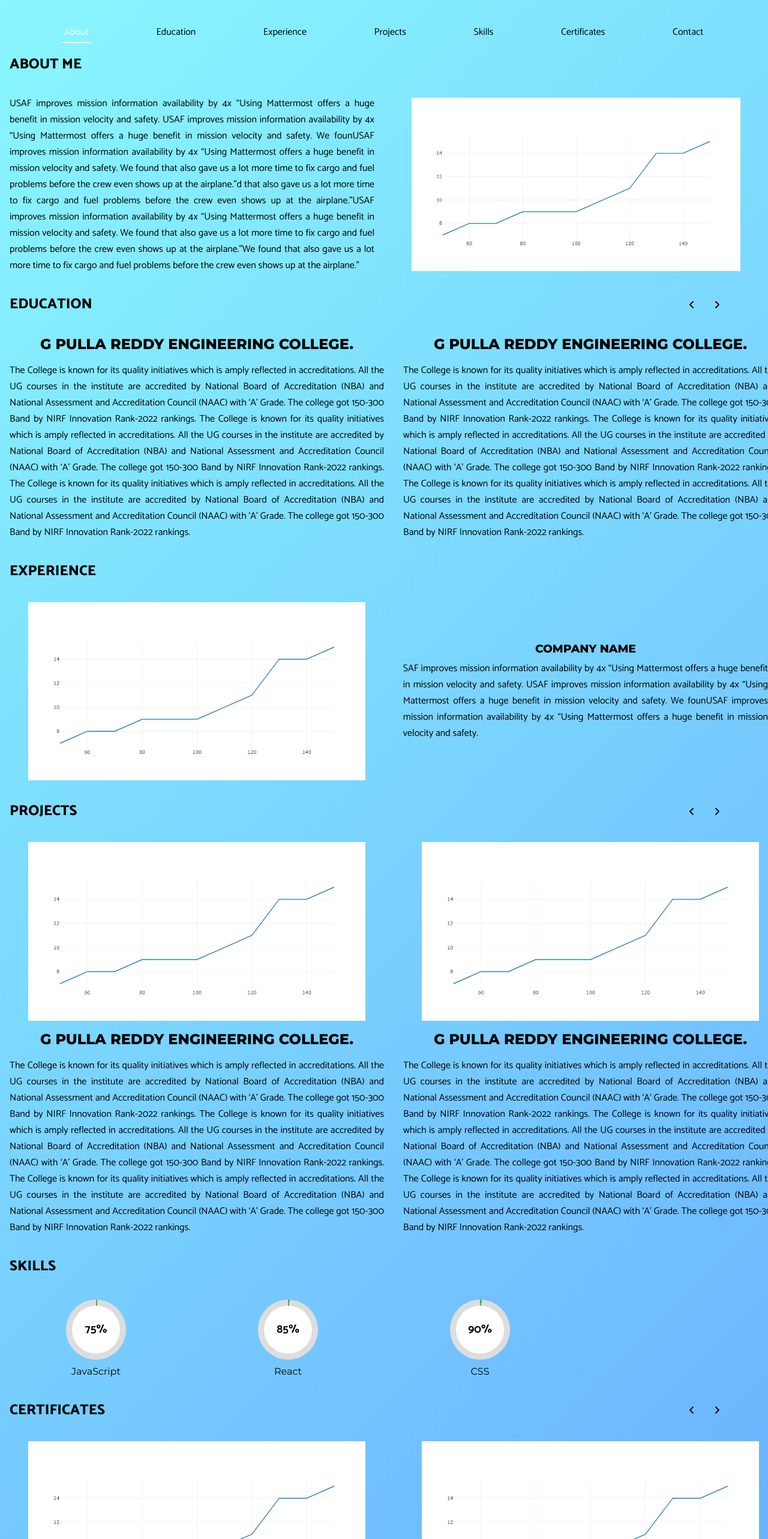
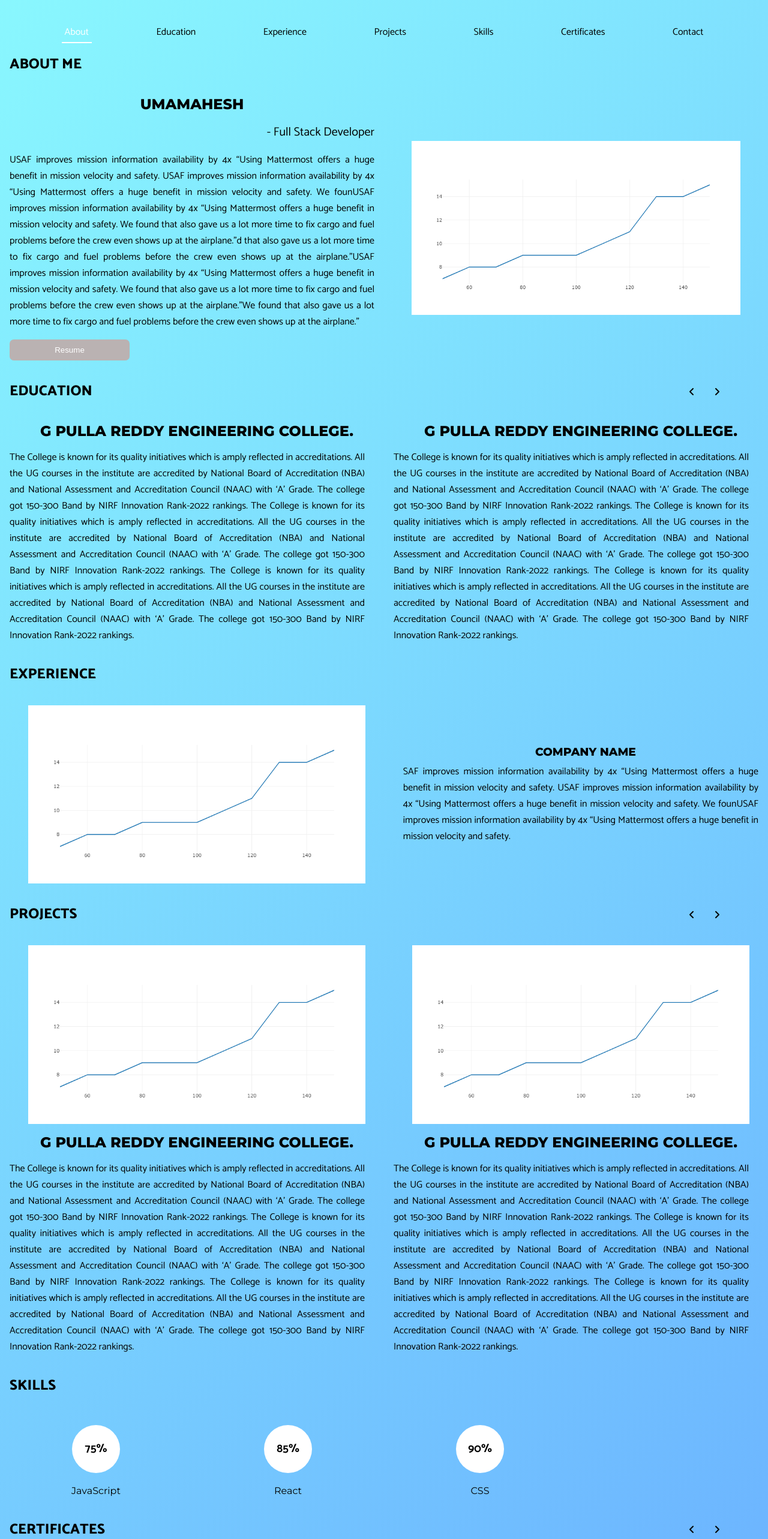
Before and after one commit to callasumamahesh/myportfolio, a React (Create React App) app: page / in a window 1280 px wide. Shown: the top 2566 px of the page at 60% size. Built offline with nearby package versions, Linux system fonts and the light colour scheme.

Commit message:
taking data

```diff
--- a/src/App.css
+++ b/src/App.css
@@ -124,6 +124,17 @@ header ul li.active {
   gap: 1rem;
 }
 
+main .aboutSection .intro h1{
+  text-align: center;
+  width: 100%;
+}
+
+main .aboutSection .intro span{
+  width: 100%;
+  text-align:end;
+  font-size: 20px;
+}
+
 .aboutSection .imageSection {
   width: 50%;
   display: flex;
@@ -135,7 +146,7 @@ header ul li.active {
   width: 90%;
 }
 
-.button-63 {
+/* .button-63 {
   align-items: center;
   background-image: linear-gradient(144deg, #af40ff, #5b42f3 50%, #00ddeb);
   border: 0;
@@ -157,6 +168,21 @@ header ul li.active {
   touch-action: manipulation;
   white-space: nowrap;
   cursor: pointer;
+} */
+
+.primaryButton{
+  padding: 10px;
+  width: 200px;
+  border: none;
+  border-radius: 7px;
+  cursor: pointer;
+  background-color: rgb(186, 178, 178);
+  color: white;
+}
+
+.primaryButton:hover{
+  background-color: #4caf50;
+  transition: background-color 0.2s ease-in;
 }
 
 .button-63:active,
@@ -172,7 +198,7 @@ header ul li.active {
   width: 100%;
   box-sizing: border-box;
   position: relative;
-  gap: 2rem;
+  gap: 1rem;
 }
 
 .educationSection > div {
@@ -182,7 +208,9 @@ header ul li.active {
   flex-direction: column;
   gap: 1rem;
 }
-
+.educationSection > div > p{
+  padding-right: 2rem;
+}
 .projects .educationSection .graduate .projectImage{
   display: flex;
   flex-direction: column;
@@ -198,31 +226,9 @@ header ul li.active {
   flex-direction: column;
   gap: 1rem;
 }
-/*
-.right-icon, .left-icon {
-  position: absolute;
-  background-color: rgba(0, 0, 0, 0.5);
-  color: white;
-  padding: 0.5rem 1rem;
-  border-radius: 50%;
-  cursor: pointer;
-  font-size: 1.5rem;
-  z-index: 10;
-  transition: background-color 0.3s ease;
+.projects .educationSection .graduate .projectDescription p{
+  padding-right: 2rem;
 }
-
-.right-icon {
-  right: 1rem;
-}
-
-.left-icon {
-  left: 1rem;
-}
-
-.right-icon:hover, .left-icon:hover {
-  background-color: rgba(0, 0, 0, 0.8);
-} */
-
 
 .projects{
   margin-top: 1rem;
@@ -272,15 +278,19 @@ header ul li.active {
   padding-right: 1rem;
 }
 
+.experience .companyInfo p{
+  padding-right:1rem;
+}
+
 
 /* Skills */
-
-.skillsSection{
+.skillsSection {
   display: grid;
   grid-template-columns: 1fr 1fr 1fr 1fr;
   justify-content: center;
   align-items: center;
 }
+
 .skillsSection .skill-circle {
   display: flex;
   flex-direction: column;
@@ -291,13 +301,13 @@ header ul li.active {
 .skillsSection .circle {
   width: 100px;
   height: 100px;
-  background: conic-gradient(#4caf50 0% 0%, #ddd 0% 100%);
+  background: conic-gradient(#4caf50 0%, #ddd 0%);
   border-radius: 50%;
   display: flex;
   justify-content: center;
   align-items: center;
   position: relative;
-  animation: fillCircle 2s forwards;
+  animation: fillCircle 2s ease forwards;
 }
 
 .skillsSection .inner-circle {
@@ -322,13 +332,15 @@ header ul li.active {
 }
 
 @keyframes fillCircle {
-  from {
+  0% {
     background: conic-gradient(#4caf50 0%, #ddd 0%);
   }
-  to {
+  100% {
     background: conic-gradient(#4caf50 0% calc(var(--percentage) * 1%), #ddd calc(var(--percentage) * 1%) 100%);
   }
 }
+
+
 
 
 /* Contact */
@@ -390,9 +402,10 @@ input[type="text"] {
   font-weight: light;
   padding: 15px;
   outline: none;
+  margin-bottom: 1rem;
 }
 
-input[type="submit"] {
+/* input[type="submit"] {
   height: 3rem;
   width: 250px;
   margin-top: 1rem;
@@ -401,7 +414,7 @@ input[type="submit"] {
   color: white;
   cursor: pointer;
   font-size: 1.2rem;
-}
+} */
 
 
 
@@ -421,6 +434,7 @@ input[type="submit"] {
     display: flex;
     flex-direction: column;
   }
+
   .educationSection > div {
     /* flex-direction: column; */
     flex: 0 0 100%;
--- a/src/App.js
+++ b/src/App.js
@@ -57,29 +57,35 @@ function App() {
           <li><a href='#ContactId'>Contact</a></li>
         </ul>
       </header>
+
+        {/* About Section */}
+
       <section className='headingSection'>
         <h1 className='head'>About Me</h1>
       </section>
       <section className='aboutSection'>
         <div className='intro'>
-          {/* <h1>Umamahesh Full Stack Developer</h1> */}
+          <h1>Umamahesh</h1>
+          <span> - Full Stack Developer</span>
           <p>USAF improves mission information availability by 4x
             “Using Mattermost offers a huge benefit in mission velocity and safety. USAF improves mission information availability by 4x
             “Using Mattermost offers a huge benefit in mission velocity and safety. We founUSAF improves mission information availability by 4x
             “Using Mattermost offers a huge benefit in mission velocity and safety. We found that also gave us a lot more time to fix cargo and fuel problems before the crew even shows up at the airplane.”d that also gave us a lot more time to fix cargo and fuel problems before the crew even shows up at the airplane.”USAF improves mission information availability by 4x
             “Using Mattermost offers a huge benefit in mission velocity and safety. We found that also gave us a lot more time to fix cargo and fuel problems before the crew even shows up at the airplane.”We found that also gave us a lot more time to fix cargo and fuel problems before the crew even shows up at the airplane.”</p>
-          {/* <button class="button-63" role="button">Resume</button> */}
+          <button className="primaryButton" role="button">Resume</button>
         </div>
         <div className='imageSection'>
           <img src={image} alt='mahesh' />
         </div>
       </section>
 
+      {/* About Education */}
+
       <section className='headingSection' id='EducationId'>
         <h1 className='head'>Education</h1>
         <div>
-          <i class="fa-solid fa-angle-left" onClick={() => handleLeft()}></i>
-          <i class="fa-solid fa-angle-right" onClick={() => handleRight()}></i>
+          <i className="fa-solid fa-angle-left" onClick={() => handleLeft()}></i>
+          <i className="fa-solid fa-angle-right" onClick={() => handleRight()}></i>
         </div>
       </section>
 
@@ -110,6 +116,8 @@ function App() {
         </div>
       </section>
 
+      {/* About Experience */}
+
       <section className='headingSection' id='ExperienceId'>
         <h1 className='head'>Experience</h1>
       </section>
@@ -127,11 +135,13 @@ function App() {
         </section>
       </section>
 
+      {/* About Project Section */}
+
       <section className='headingSection' id='ProjectsId'>
         <h1 className='head'>Projects</h1>
         <div>
-          <i class="fa-solid fa-angle-left" onClick={() => handleLeftProjects()}></i>
-          <i class="fa-solid fa-angle-right" onClick={() => handleRightProjects()}></i>
+          <i className="fa-solid fa-angle-left" onClick={() => handleLeftProjects()}></i>
+          <i className="fa-solid fa-angle-right" onClick={() => handleRightProjects()}></i>
         </div>
       </section>
 
@@ -179,6 +189,8 @@ function App() {
         </section>
       </section>
 
+      {/* Skills Section */}
+
       <section className='headingSection' id='SkillsId'>
         <h1 className='head'>Skills</h1>
       </section>
@@ -187,11 +199,14 @@ function App() {
         <SkillBar skillName="React" percentage={85} />
         <SkillBar skillName="CSS" percentage={90} />
       </section>
+
+      {/* Certificate Section */}
+
       <section className='headingSection' id='CertificatesId'>
         <h1 className='head'>Certificates</h1>
         <div>
-          <i class="fa-solid fa-angle-left" onClick={() => handleLeftCertificate()}></i>
-          <i class="fa-solid fa-angle-right" onClick={() => handleRightCertificate()}></i>
+          <i className="fa-solid fa-angle-left" onClick={() => handleLeftCertificate()}></i>
+          <i className="fa-solid fa-angle-right" onClick={() => handleRightCertificate()}></i>
         </div>
       </section>
 
@@ -223,6 +238,9 @@ function App() {
           </div>
         </section>
       </section>
+
+      {/* Footer Section */}
+
       <section className='headingSection' id='SkillsId'>
         <h1 className='head'>Contact</h1>
       </section>
@@ -231,19 +249,19 @@ function App() {
         <section className="contact-main">
           <section className="section1">
             <div>
-              <i class="fa-solid fa-phone"></i>
+              <i className="fa-solid fa-phone"></i>
               <a href="tel:+919392508242" target="_blank" rel="noreferrer">Phone Number</a>
             </div>
             <div>
-              <i class="fa-solid fa-envelope"></i>
+              <i className="fa-solid fa-envelope"></i>
               <a href="mailto:bandaumamahesh1919@gmail.com" target="_blank">Email</a>
             </div>
             <div>
-              <i class="fa-brands fa-linkedin"></i>
+              <i className="fa-brands fa-linkedin"></i>
               <a id="linked_in" href="https://www.linkedin.com/in/callasumamahesh/">Linkedin</a>
             </div>
             <div>
-              <i class="fa-brands fa-github"></i>
+              <i className="fa-brands fa-github"></i>
               <a href="https://github.com/callasumamahesh">Github</a>
             </div>
             <div>
@@ -255,7 +273,7 @@ function App() {
               <input type="text" name="name" placeholder="Please Enter your name" required />
               <input type="text" name="email" placeholder="Enter your Email / Phone number" required />
               <textarea name="textarea" placeholder="Description" id="text" cols="30" rows="10" required></textarea>
-              <input type="submit" value="Submit" />
+              <input type="submit" value="Submit" className='primaryButton' />
             </form>
           </section>
         </section>
--- a/src/components/Skills.jsx
+++ b/src/components/Skills.jsx
@@ -2,9 +2,13 @@ import React from 'react';
 import '../App.css';
 
 const SkillBar = ({ skillName, percentage }) => {
+  const circleStyle = {
+    background: `conic-gradient(#4caf50 0% ${percentage}%, #ddd ${percentage}% 100%)`,
+  };
+
   return (
     <div className="skill-circle">
-      <div className="circle" style={{ '--percentage': percentage / 100 }}>
+      <div className="circle" style={circleStyle}>
         <div className="inner-circle">
           <span className="percentage">{percentage}%</span>
         </div>
```
